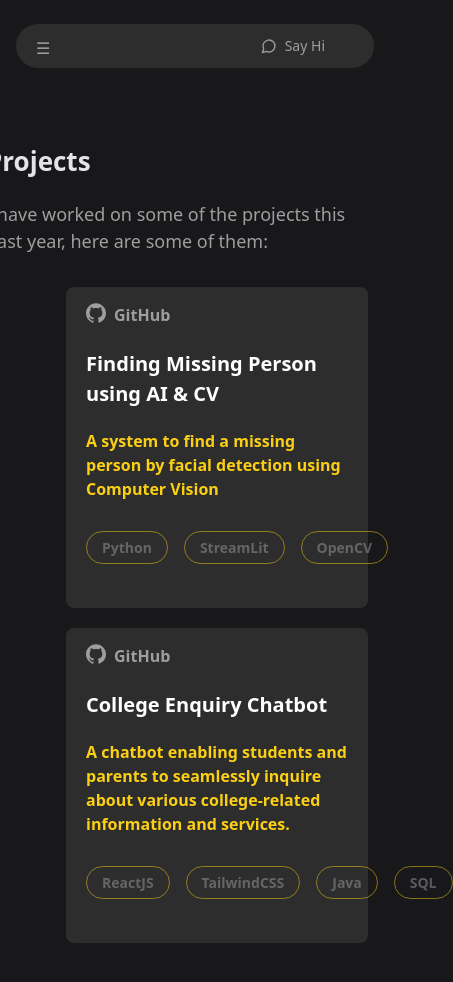
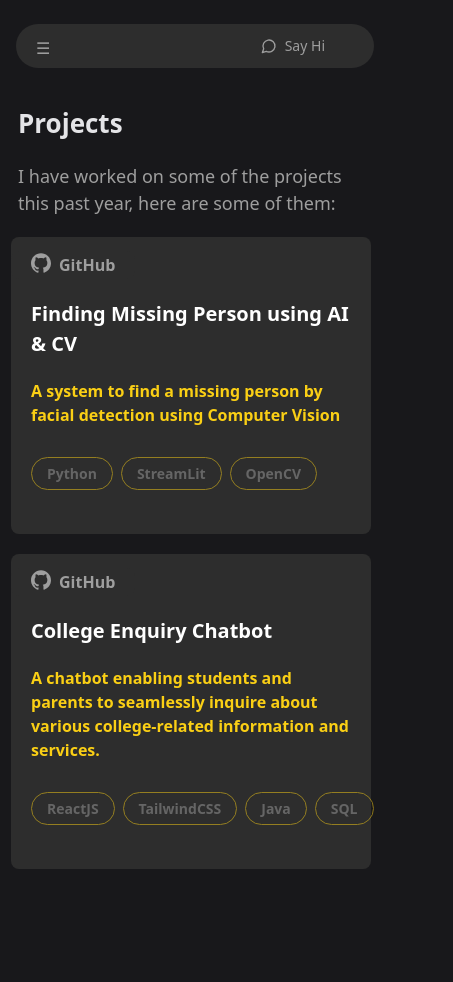
Before and after one commit to msk-saad/portfolio, a React (Vite) app: page /projects in a window 390 px wide. Shown: the top 982 px of the page, 453 px wide, since content can reach past the window. After the commit the page ends 891 px from the top, so only its background shows below. Built offline with nearby package versions, Linux system fonts and the light colour scheme.

Commit message:
fixed UI (Workpage), added projects page responsiveness

```diff
--- a/src/Components/Data/projectsData.json
+++ b/src/Components/Data/projectsData.json
@@ -1,5 +1,5 @@
 {
-  "header": {
+  "projectHeader": {
     "title": "Projects",
     "description": "I have worked on some of the projects this past year, here are some of them:"
   },
--- a/src/Components/Data/workData.json
+++ b/src/Components/Data/workData.json
@@ -1,5 +1,5 @@
 {
-  "header": {
+  "workHeader": {
     "title": "Work Experience",
     "description": "I have been fortunate to work with an amazing team. Here is a brief overview of my work experience."
   },
--- a/src/Components/Pages/Projects.jsx
+++ b/src/Components/Pages/Projects.jsx
@@ -17,9 +17,9 @@ const Projects = () => {
   return (
     <>
       <div className="projects-container">
-        <div className="header">
-          <h1>{data.header.title}</h1>
-          <h3>{data.header.description}</h3>
+        <div className="project-header">
+          <h1>{data.projectHeader.title}</h1>
+          <h3>{data.projectHeader.description}</h3>
         </div>
 
         {data.projects.map((projects, index) => (
--- a/src/Components/Pages/Work.jsx
+++ b/src/Components/Pages/Work.jsx
@@ -16,9 +16,9 @@ const Work = () => {
   return (
     <>
       <div className="work-container">
-        <div className="header">
-          <h1>{data.header.title}</h1>
-          <h3>{data.header.description}</h3>
+        <div className="work-header">
+          <h1>{data.workHeader.title}</h1>
+          <h3>{data.workHeader.description}</h3>
         </div>
 
         {data.experience.map((experience, index) => (
--- a/src/styles/projects.css
+++ b/src/styles/projects.css
@@ -13,31 +13,20 @@
   border-color: #e5e7eb;
 }
 
-@media (max-width: 640px) {
-  .work-container {
-    margin-left: 20%;
-  }
-}
 
-@media (max-width: 768px) {
-  .work-container {
-    margin-left: 10%;
-  }
-}
-
-.header {
+.project-header {
   margin-top: -30px;
   margin-left: 50px;
 }
 
-.header h1 {
+.project-header h1 {
   font-size: 26px;
   font-weight: 600;
   color: #e4e4e7;
   margin-bottom: 20px;
 }
 
-.header h3 {
+.project-header h3 {
   font-size: 18px;
 }
 
@@ -115,3 +104,30 @@
 .project-container .skills .skill:hover {
   color: #ffffff;
 }
+
+@media (max-width: 640px) {
+  .projects-container {
+    margin-top: -30px;
+    max-width: 100%;
+    padding: 1rem;
+  }
+
+  .project-header {
+    margin-left: -38px;
+  }
+
+  .project-header h1, h3 {
+    margin-left: 40px;
+  }
+
+  .project-container {
+    margin-left: -5px;
+    width: 360px;
+    margin-right: 10px;
+  }
+
+  .project-container .skills {
+    flex-direction: row;
+    gap: 0.5rem;
+  }
+}
--- a/src/styles/work.css
+++ b/src/styles/work.css
@@ -8,20 +8,20 @@
   box-sizing: border-box;
 }
 
-/* Header */
-.header {
+/* work-header */
+.work-header {
   margin-bottom: 2rem;
   margin-left: 50px;
 }
 
-.header h1 {
+.work-header h1 {
   font-size: 26px;
   font-weight: 600;
   color: #e4e4e7;
   margin-bottom: 20px;
 }
 
-.header h3 {
+.work-header h3 {
   font-size: 18px;
 }
 
@@ -83,7 +83,7 @@
 
 /* Responsive Design */
 @media (max-width: 1024px) {
-  .header {
+  .work-header {
     margin-left: 30px;
   }
 
@@ -95,24 +95,27 @@
 
 @media (max-width: 640px) {
   .work-container {
-    margin-top: -20px;
+    margin-top: -38px;
     max-width: 100%;
     padding: 1rem;
   }
 
-  .header {
+  .work-header {
     margin-left: 10px;
+    margin-top: -10px;
   }
 
-  .header h1, h3 {
-    margin-left: -80px;
+  .work-header h3 {
+    margin-left: 2px;
+    margin-top: -4px;
   }
 
   .experience-container {
-    margin-left: -40px;
+    margin-left: 2px;
     width: 360px;
     margin-right: 10px;
     padding: 1rem;
+    margin-top: -10px;
   }
 
   .experience-container .workcity {
```
